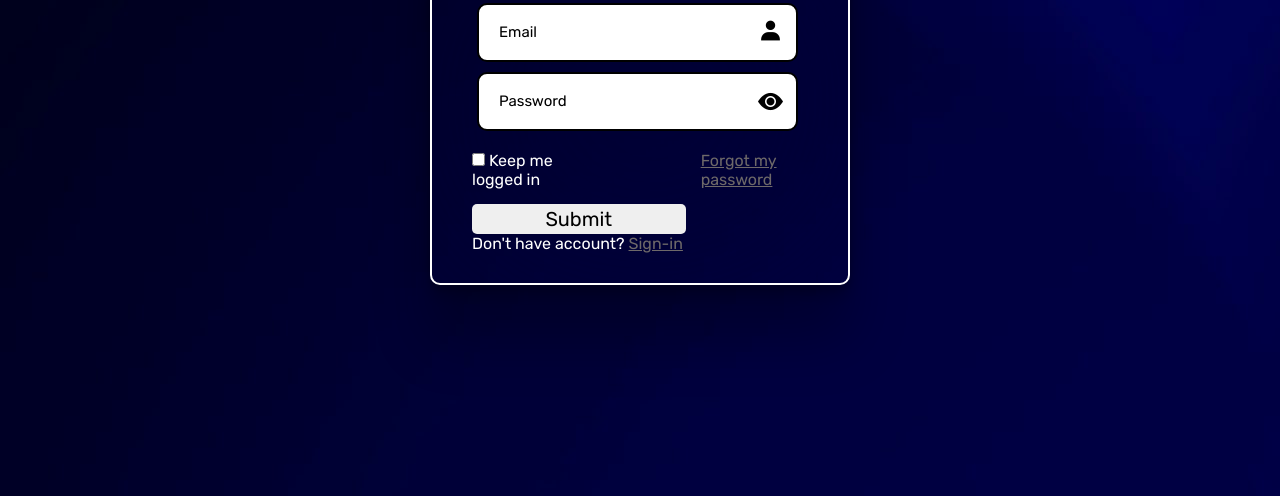
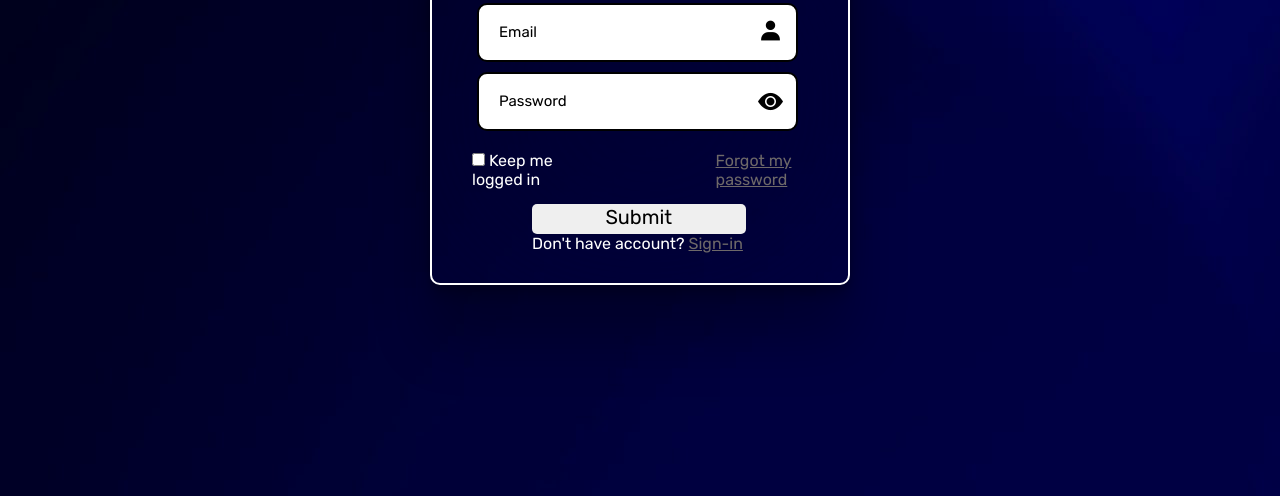
Before and after one commit to GhOssTYyy/Sign-in-and-Sign-up, a plain HTML site: page index.html in a window 1280 px wide. Shown: the part 304-800 px from the top of the page. Drawn offline with nearby package versions, Linux system fonts and the light colour scheme; files whose address does not match are found by name.

Commit message:
modified:   style.css

```diff
--- a/style.css
+++ b/style.css
@@ -68,8 +68,11 @@ body {
 }
 
 .remember a {
-    margin-left: 100px;
+    margin-left: 130px;
      color:  rgb(110, 105, 105);
+}
+.register-link {
+    margin-left: 60px;
 }
 
 .register-link a {
@@ -82,4 +85,7 @@ body {
     cursor: pointer;
     border-radius: 5px;
     font-size: 20px;
+    display: flex;
+    justify-content: center;
+    margin-left: 60px;
 }
```
